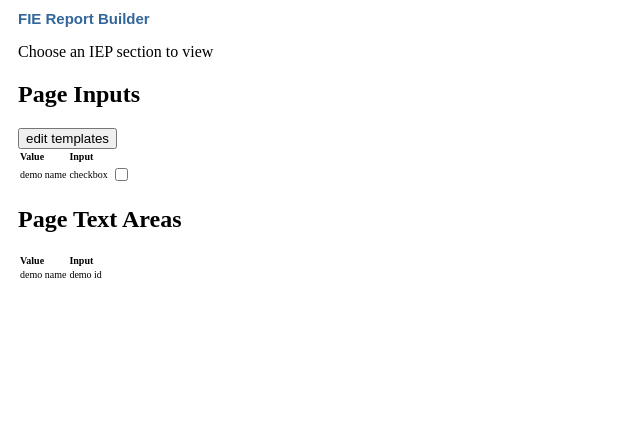
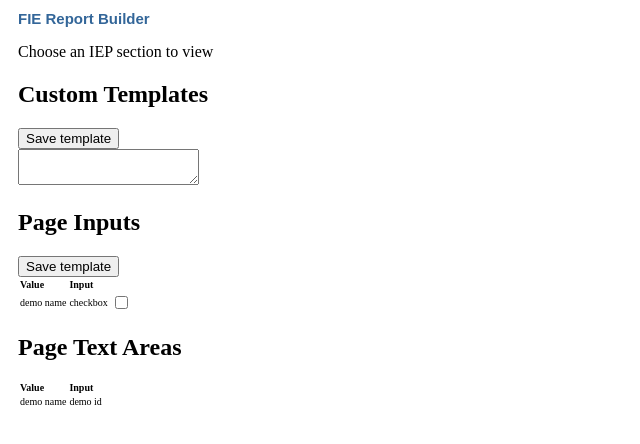
Before and after one commit to stephenhales/SLPBuddy, an Angular app: page / in a window 1280 px wide. Shown: the top 444 px of the page, without its empty margins (0-640 px from the left). Built offline with nearby package versions, Linux system fonts and the light colour scheme; no server answers.

Commit message:
SLP - add savable templates

```diff
--- a/src/app/page-view/page-view.component.html
+++ b/src/app/page-view/page-view.component.html
@@ -1,6 +1,13 @@
 <div class="page-view">
+  <h2>Custom Templates</h2>
+  <div>
+    <button type="button" id="save_template" name="save_template" (click)="saveTemplate(url, template)">Save template</button>
+  </div>
+  <textarea id="template1" name="template1">{{template}}</textarea>
+  {{template}}
+
   <h2>Page Inputs</h2>
-  <input type="button" id="edit_templates" name="edit_templates" value="edit templates">
+  <input type="button" id="save_template" name="save_template" value="Save template">
   <table>
     <tr>
       <th>Value</th>
@@ -12,6 +19,7 @@
       <td><input type="{{input.type}}" id="{{input.id}}" name="{{input.name}}" value="{{input.value}}"></td>
     </tr>
   </table>
+
   <h2>Page Text Areas</h2>
   <table>
     <tr>
--- a/src/app/page-view/page-view.component.ts
+++ b/src/app/page-view/page-view.component.ts
@@ -11,6 +11,8 @@ export class PageViewComponent implements OnInit {
 
   inputs: any[] = [{id: "demo id",name: "demo name",value: "demo value",type: "checkbox"}];
   textareas: any[] = [{id: "demo id",name: "demo name"}];
+  template: string = "";
+  url: string = "";
 
   constructor(private WebpageService:WebpageService) {}
 
@@ -18,10 +20,11 @@ export class PageViewComponent implements OnInit {
     var vm = this;
     vm.WebpageService.getCurrentTabUrl((url) => {
       //vm.setColor();
+      vm.url = url;
       vm.getFormInputs();
       vm.getFormTextAreas();
-      vm.saveTemplate(url, "demo this works");
-      vm.getSavedTemplates(url);
+      vm.saveTemplate(vm.url, "demo this works");
+      vm.getSavedTemplates(vm.url);
     });
 
     //This allows the data to appear. it seems like there is an async issue.
@@ -53,12 +56,14 @@ export class PageViewComponent implements OnInit {
   }
 
   saveTemplate(url, text){
+    console.log("save this: " + text);
     this.WebpageService.saveTemplate(url, text);
   }
 
   getSavedTemplates(url) {
     this.WebpageService.getSavedTemplates(url, (items) => {
-      console.log(items);
+      console.log("view items: " + items);
+      this.template = items;
     });
   }
 
```
Also changed, not shown: src/app/webpage.service.ts (+1 -23 lines).
